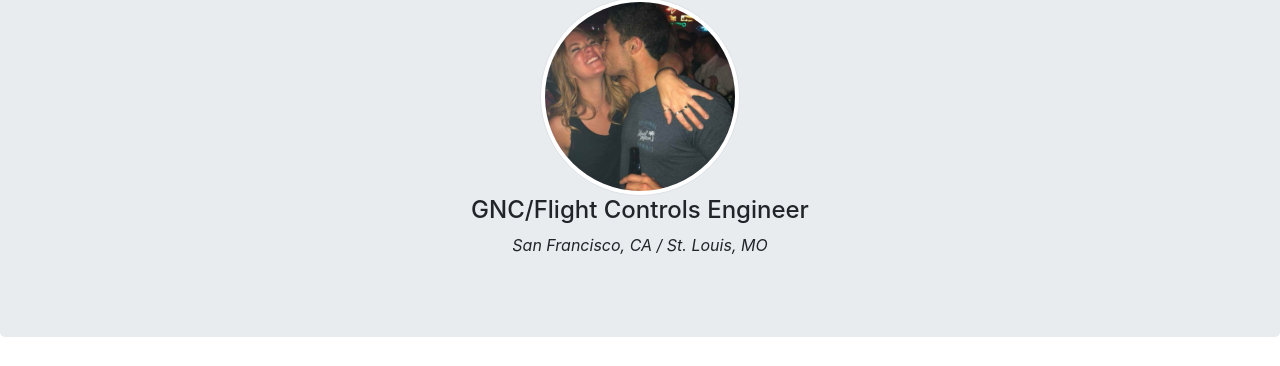
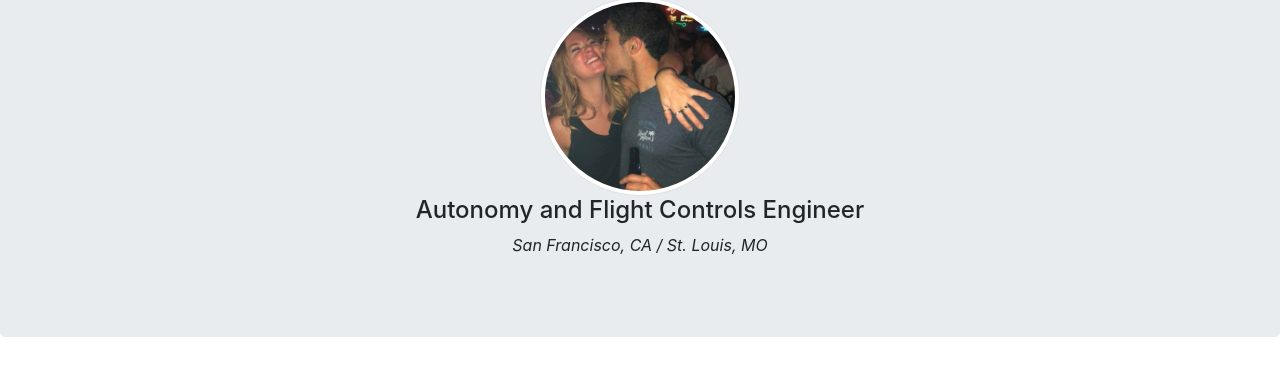
Before and after one commit to fgabbert/fgabbert.github.io, a plain HTML site: page index.html in a window 1280 px wide. Shown: the part 123-489 px from the top of the page. Drawn offline with nearby package versions, Linux system fonts and the light colour scheme.

Commit message:
updated job title

```diff
--- a/index.html
+++ b/index.html
@@ -19,7 +19,7 @@
       </div>
       <div class="row">
         <div class="col-md-12 text-center">
-          <h4>GNC/Flight Controls Engineer</h4>
+          <h4>Autonomy and Flight Controls Engineer</h4>
         </div>
       </div>
       <div class="row">
```
